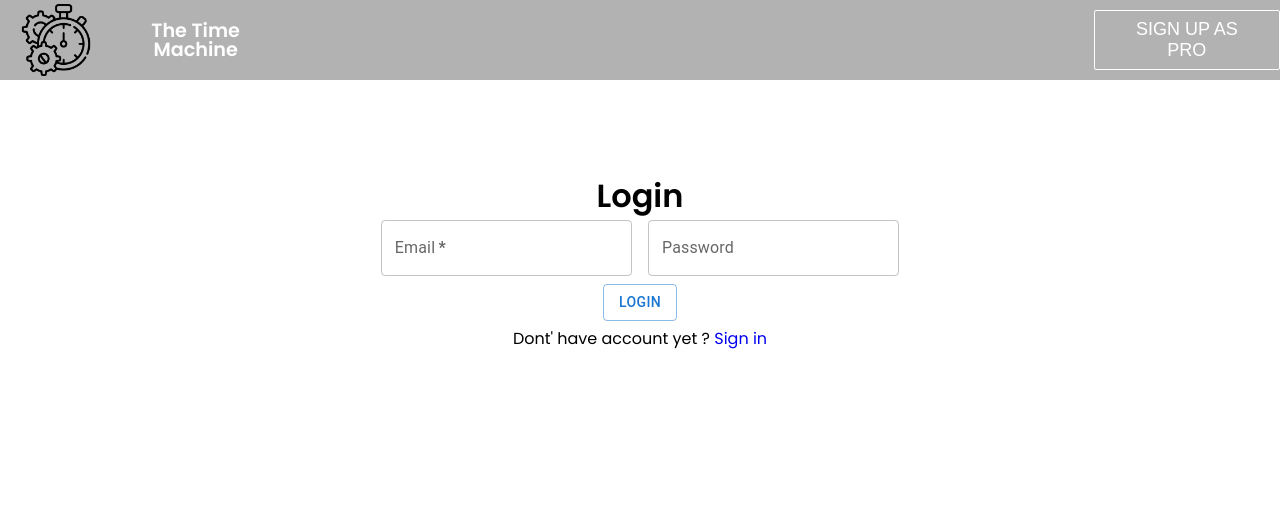
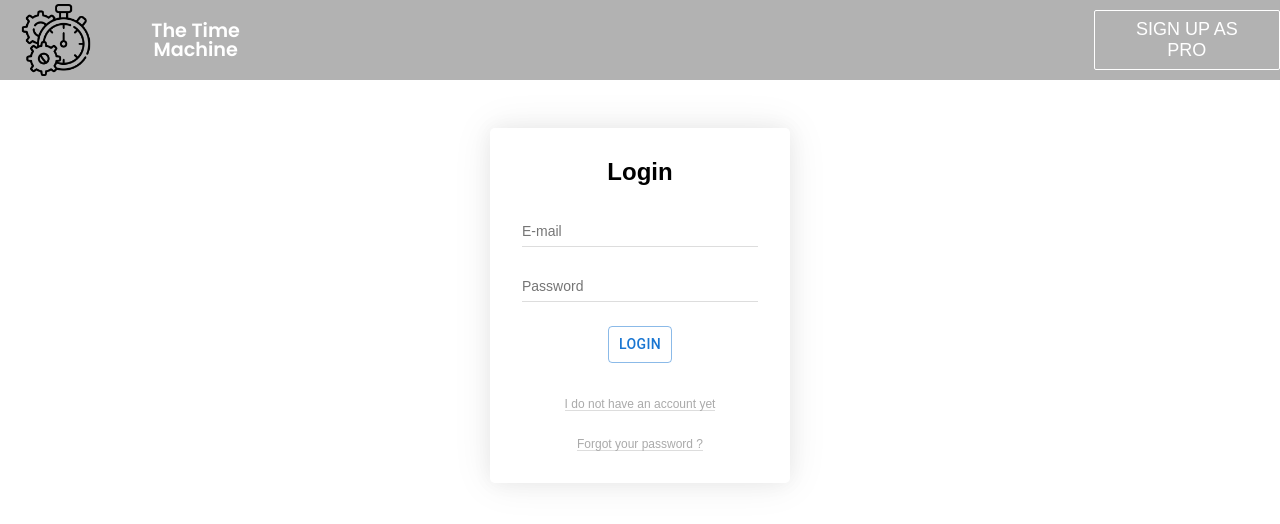
Before and after one commit to TRegourd/MERN-Time_Project, a React (Create React App) app: page /login in a window 1280 px wide. Shown: the top 524 px of the page. Built offline with nearby package versions, Linux system fonts and the light colour scheme; no server answers.

Commit message:
modified login page

```diff
--- a/src/AuthProvider.tsx
+++ b/src/AuthProvider.tsx
@@ -28,7 +28,7 @@ export default function AuthProvider({ children }: any) {
   useEffect(() => {
     const hasJwt = localStorage.getItem("jwt");
     setLogged(Boolean(hasJwt));
-    getCurrentUser();
+    Boolean(hasJwt) && getCurrentUser();
   }, []);
 
   function disconnect() {
--- a/src/index.css
+++ b/src/index.css
@@ -22,3 +22,10 @@ body {
   font-family: "Poppins", sans-serif;
   line-height: 1;
 }
+
+a,
+a:visited,
+a:hover,
+a:active {
+  color: inherit;
+}
--- a/src/pages/Login.jsx
+++ b/src/pages/Login.jsx
@@ -7,6 +7,7 @@ import { useState } from "react";
 import { useNavigate, Link } from "react-router-dom";
 import { AuthContext } from "../AuthProvider";
 import { useSnackbar } from "notistack";
+import styled, { css } from "styled-components";
 
 export default function Login() {
   const { setLogged } = useContext(AuthContext);
@@ -45,41 +46,158 @@ export default function Login() {
   }
 
   return (
-    <Box
-      component="form"
-      sx={{
-        "& .MuiTextField-root": { m: 1, width: "25ch" },
-      }}
-      noValidate
-      autoComplete="off"
-      onSubmit={handleSubmit}
-      onChange={handleChange}
-      style={{ marginTop: "100px" }}
-    >
-      <h1>Login</h1>
-      <div>
-        <TextField
-          required
-          id="outlined-email-required"
-          label="Email"
-          type="email"
-          name="email"
-        />
-        <TextField
-          id="outlined-password-input"
-          label="Password"
-          type="password"
-          autoComplete="current-password"
-          name="password"
-        />
-      </div>
-      <Button type="submit" variant="outlined">
-        Login
-      </Button>
-      <br />
-      <div className="signinToLoginLink" style={{ marginTop: "10px" }}>
-        Dont' have account yet ? <Link to="/signin">{"Sign in"}</Link>
-      </div>
-    </Box>
+    <div>
+      {/* <pre>{JSON.stringify(body, null, 2)}</pre> */}
+      <CardWrapper>
+        <CardHeader>
+          <CardHeading>Login</CardHeading>
+        </CardHeader>
+
+        <CardBody autoComplete="off" onChange={handleChange}>
+          <CardFieldset>
+            <CardInput placeholder="E-mail" type="text" name="email" required />
+          </CardFieldset>
+
+          <CardFieldset>
+            <CardInput
+              name="password"
+              placeholder="Password"
+              type="password"
+              required
+            />
+            <CardIcon className="fa fa-eye" eye small />
+          </CardFieldset>
+
+          <CardFieldset>
+            <Button
+              style={{ width: "20%", alignSelf: "center" }}
+              variant="outlined"
+              onClick={handleSubmit}
+            >
+              Login
+            </Button>
+          </CardFieldset>
+
+          <CardFieldset>
+            <CardLink>
+              <Link to="/signin">{"I do not have an account yet"}</Link>
+            </CardLink>
+          </CardFieldset>
+
+          <CardFieldset>
+            <CardLink>
+              <Link to="/forgot">{"Forgot your password ?"}</Link>
+            </CardLink>
+          </CardFieldset>
+        </CardBody>
+      </CardWrapper>
+    </div>
   );
 }
+
+const CardWrapper = styled.div`
+  overflow: hidden;
+  padding: 0 0 32px;
+  margin: 48px auto 0;
+  width: 300px;
+  font-family: Quicksand, arial, sans-serif;
+  box-shadow: 0 0 20px rgba(0, 0, 0, 0.05), 0 0px 40px rgba(0, 0, 0, 0.08);
+  border-radius: 5px;
+`;
+
+const CardHeader = styled.header`
+  padding-top: 32px;
+  padding-bottom: 32px;
+`;
+
+const CardHeading = styled.h1`
+  font-size: 24px;
+  font-weight: bold;
+  text-align: center;
+`;
+
+const CardBody = styled.div`
+  padding-right: 32px;
+  padding-left: 32px;
+`;
+
+const CardFieldset = styled.fieldset`
+  position: relative;
+  padding: 0;
+  margin: 0;
+  border: 0;
+
+  & + & {
+    margin-top: 24px;
+  }
+
+  &:nth-last-of-type(2) {
+    margin-top: 32px;
+  }
+
+  &:last-of-type {
+    text-align: center;
+  }
+`;
+
+const CardInput = styled.input`
+  padding: 7px 0;
+  width: 100%;
+  font-family: inherit;
+  font-size: 14px;
+  border-top: 0;
+  border-right: 0;
+  border-bottom: 1px solid #ddd;
+  border-left: 0;
+  transition: border-bottom-color 0.25s ease-in;
+
+  &:focus {
+    border-bottom-color: #1990e5;
+    outline: 0;
+  }
+`;
+
+const CardIcon = styled.span`
+  color: #666;
+  cursor: pointer;
+  opacity: 0.25;
+  transition: opacity 0.25s ease-in;
+
+  &:hover {
+    opacity: 0.95;
+  }
+
+  ${(props) =>
+    props.big &&
+    css`
+      font-size: 26px;
+    `}
+
+  ${(props) =>
+    props.eye &&
+    css`
+      position: absolute;
+      top: 8px;
+      right: 0;
+    `}
+
+  ${(props) =>
+    props.small &&
+    css`
+      font-size: 14px;
+    `}
+`;
+
+const CardLink = styled.a`
+  display: inline-block;
+  font-size: 12px;
+  text-decoration: none;
+  color: #aaa;
+  border-bottom: 1px solid #ddd;
+  cursor: pointer;
+  transition: color 0.25s ease-in;
+
+  &:hover {
+    color: #777;
+  }
+`;
```
